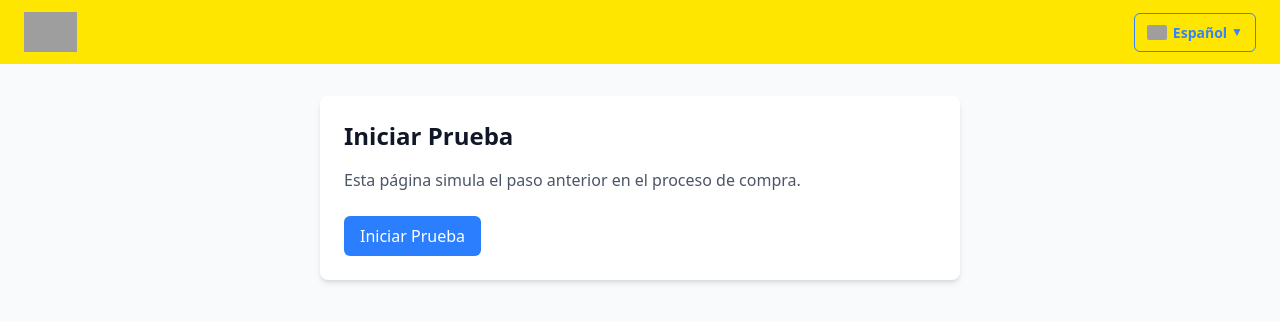
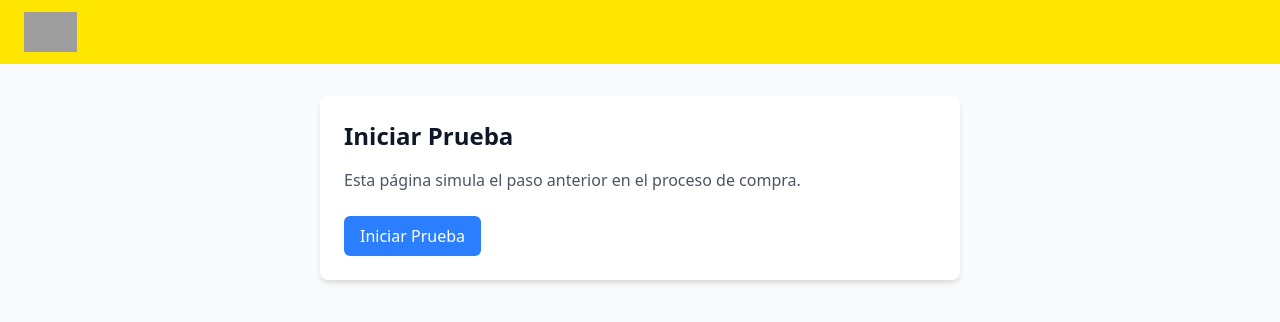
Before and after one commit to Sebas10casti/meli, a React (Vite) app: page /es in a window 1280 px wide. Shown: the top 322 px of the page. Built offline with nearby package versions, Linux system fonts and the light colour scheme; grey boxes are pictures that could not be loaded.

Commit message:
Remove LanguageSelector component and its usage in Header for simplification

```diff
--- a/src/components/Header.tsx
+++ b/src/components/Header.tsx
@@ -1,5 +1,3 @@
-import LanguageSelector from './LanguageSelector';
-
 const headerStyle = {
   backgroundColor: "#ffe600",
   display: "flex",
@@ -24,7 +22,6 @@ const Header = () => {
           style={logoStyle}
         />
       </a>
-      <LanguageSelector />
     </header>
   );
 }
--- a/src/components/LanguageSelector.tsx
+++ /dev/null
@@ -1,150 +0,0 @@
-import { useState } from 'react';
-import { useTranslation } from 'react-i18next';
-import { changeLanguage } from '../i18n';
-import { SUPPORTED_LANGUAGES, LANGUAGE_NAMES, type SupportedLanguage } from '../config/languages';
-
-const LanguageSelector = () => {
-  const { i18n } = useTranslation();
-  const [isOpen, setIsOpen] = useState(false);
-  const currentLanguage = i18n.language as SupportedLanguage;
-
-  const handleLanguageChange = (language: SupportedLanguage) => {
-    changeLanguage(language);
-    setIsOpen(false);
-  };
-
-  const selectorStyle = {
-    position: 'relative' as const,
-    display: 'inline-block',
-  };
-
-  const buttonStyle = {
-    backgroundColor: 'transparent',
-    border: '1px solid #3483fa',
-    borderRadius: '6px',
-    color: '#3483fa',
-    padding: '8px 12px',
-    cursor: 'pointer',
-    fontSize: '14px',
-    fontWeight: '600',
-    display: 'flex',
-    alignItems: 'center',
-    gap: '4px',
-    minWidth: '120px',
-    justifyContent: 'space-between',
-  };
-
-  const dropdownStyle = {
-    position: 'absolute' as const,
-    top: '100%',
-    right: '0',
-    backgroundColor: 'white',
-    border: '1px solid #e6e6e6',
-    borderRadius: '6px',
-    boxShadow: '0 4px 12px rgba(0,0,0,0.15)',
-    zIndex: 1000,
-    minWidth: '120px',
-    marginTop: '4px',
-  };
-
-  const optionStyle = {
-    padding: '8px 12px',
-    cursor: 'pointer',
-    fontSize: '14px',
-    borderBottom: '1px solid #f0f0f0',
-    display: 'flex',
-    alignItems: 'center',
-    gap: '8px',
-  };
-
-  const lastOptionStyle = {
-    ...optionStyle,
-    borderBottom: 'none',
-    borderBottomLeftRadius: '6px',
-    borderBottomRightRadius: '6px',
-  };
-
-  const firstOptionStyle = {
-    ...optionStyle,
-    borderTopLeftRadius: '6px',
-    borderTopRightRadius: '6px',
-  };
-
-  const flagStyle = {
-    width: '20px',
-    height: '15px',
-    borderRadius: '2px',
-    objectFit: 'cover' as const,
-  };
-
-  const getFlagUrl = (language: SupportedLanguage) => {
-    const flags = {
-      es: 'https://flagcdn.com/w20/es.png',
-      en: 'https://flagcdn.com/w20/us.png',
-      pt: 'https://flagcdn.com/w20/br.png',
-    };
-    return flags[language];
-  };
-
-  return (
-    <div style={selectorStyle}>
-      <button
-        style={buttonStyle}
-        onClick={() => setIsOpen(!isOpen)}
-        onBlur={() => setTimeout(() => setIsOpen(false), 150)}
-      >
-        <div style={{ display: 'flex', alignItems: 'center', gap: '6px' }}>
-          <img
-            src={getFlagUrl(currentLanguage)}
-            alt={currentLanguage}
-            style={flagStyle}
-          />
-          <span>{LANGUAGE_NAMES[currentLanguage]}</span>
-        </div>
-        <span style={{ fontSize: '12px' }}>▼</span>
-      </button>
-
-      {isOpen && (
-        <div style={dropdownStyle}>
-          {SUPPORTED_LANGUAGES.map((language, index) => {
-            const isSelected = language === currentLanguage;
-            const isFirst = index === 0;
-            const isLast = index === SUPPORTED_LANGUAGES.length - 1;
-
-            return (
-              <div
-                key={language}
-                style={{
-                  ...(isFirst ? firstOptionStyle : isLast ? lastOptionStyle : optionStyle),
-                  backgroundColor: isSelected ? '#f8f9fa' : 'white',
-                  fontWeight: isSelected ? '600' : '400',
-                }}
-                onClick={() => handleLanguageChange(language)}
-                onMouseEnter={(e) => {
-                  if (!isSelected) {
-                    e.currentTarget.style.backgroundColor = '#f8f9fa';
-                  }
-                }}
-                onMouseLeave={(e) => {
-                  if (!isSelected) {
-                    e.currentTarget.style.backgroundColor = 'white';
-                  }
-                }}
-              >
-                <img
-                  src={getFlagUrl(language)}
-                  alt={language}
-                  style={flagStyle}
-                />
-                <span>{LANGUAGE_NAMES[language]}</span>
-                {isSelected && <span style={{ marginLeft: 'auto', fontSize: '12px' }}>✓</span>}
-              </div>
-            );
-          })}
-        </div>
-      )}
-    </div>
-  );
-};
-
-export default LanguageSelector;
```
